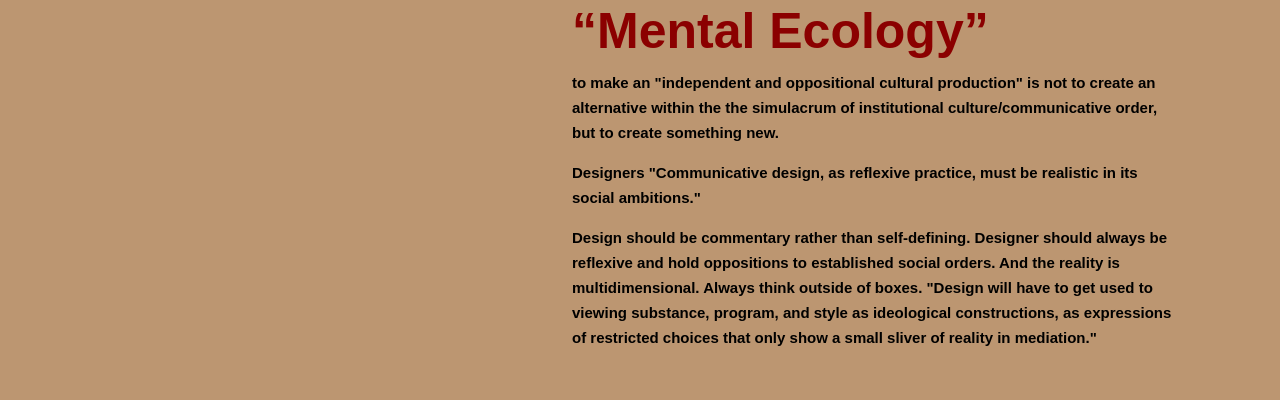
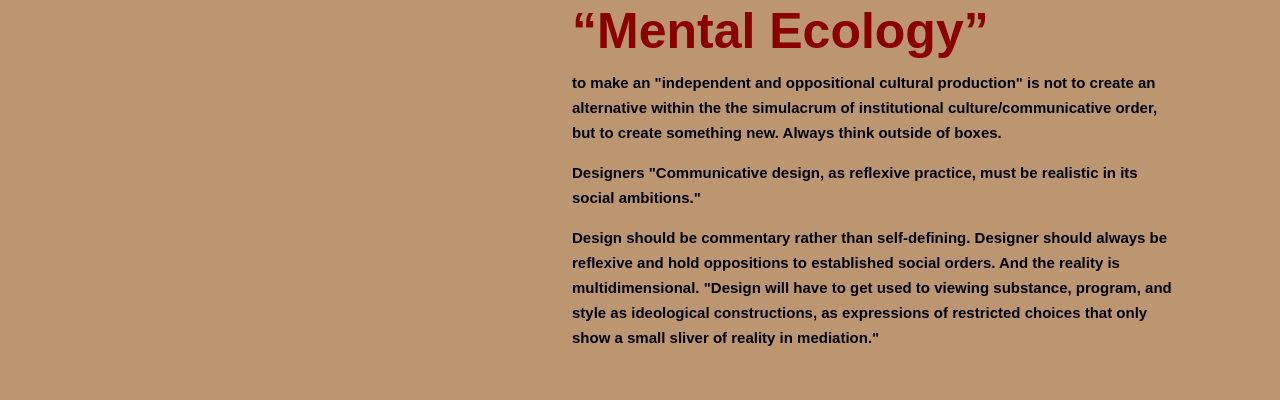
Before and after one commit to Amanda-gu/reading-presentaiton, a plain HTML site: page index.html in a window 1280 px wide. Shown: the part 2189-2589 px from the top of the page. Drawn offline with Linux system fonts and the light colour scheme.

Commit message:
Update index.html

```diff
--- a/index.html
+++ b/index.html
@@ -52,12 +52,12 @@ Jan van Toorn | 1994</title>
 
 		<div class="content4">
 			<span class="mainidea">“Mental Ecology”</span>
-			<p>	to make an "independent and oppositional cultural production" is not to create an alternative within the the simulacrum of institutional culture/communicative order, but to create something new. </p>
+			<p>	to make an "independent and oppositional cultural production" is not to create an alternative within the the simulacrum of institutional culture/communicative order, but to create something new. Always think outside of boxes. </p>
 
 			<p>Designers "Communicative design, as reflexive practice, must be realistic in its social ambitions."</p>
 
 			<p>
-			Design should be commentary rather than self-defining. Designer should always be reflexive and hold oppositions to established social orders. And the reality is multidimensional. Always think outside of boxes.
+			Design should be commentary rather than self-defining. Designer should always be reflexive and hold oppositions to established social orders. And the reality is multidimensional.
 			 "Design will have to get used to viewing substance, program, and style as ideological constructions, as expressions of restricted choices that only show a small sliver of reality in mediation."</p>
 	</div>
 
```
